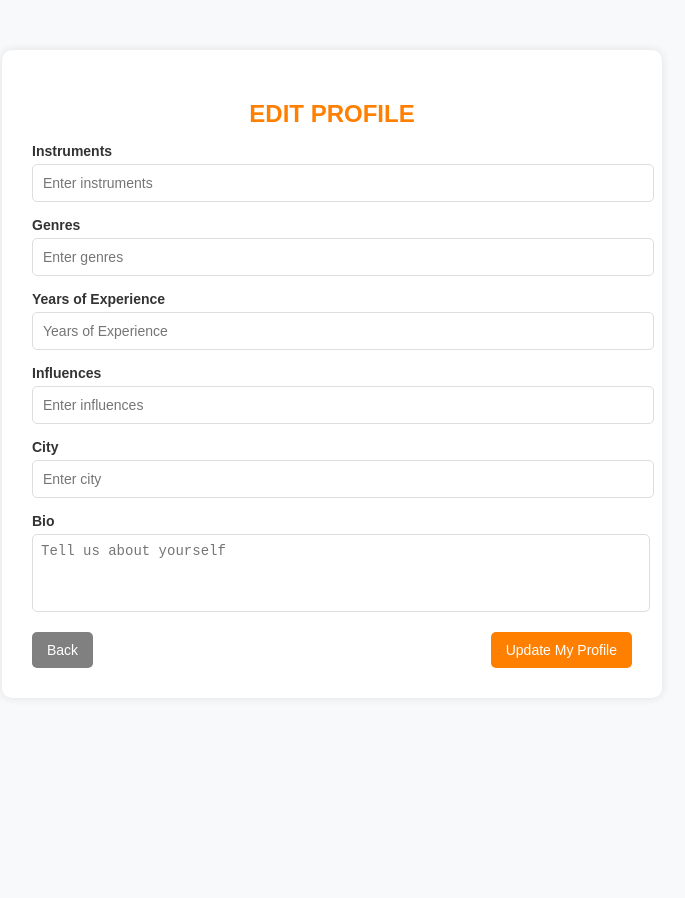
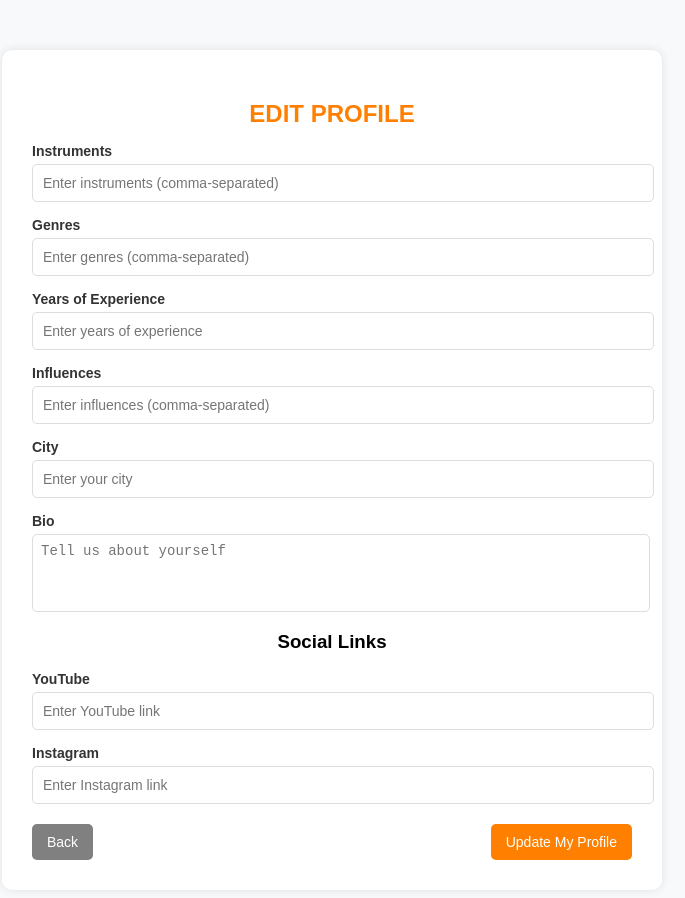
Before and after one commit to VivianAniebonam/CADENCE, a React (Create React App) app: page /edit-profile in a window 1280 px wide. Shown: the top 898 px of the page, without its empty margins (308-993 px from the left). Before the commit the page ends 800 px from the top, so only its background shows below. Built offline with nearby package versions, Linux system fonts and the light colour scheme; no server answers.

Commit message:
Update ProfileEdit.js

```diff
--- a/src/pages/ProfileEdit.js
+++ b/src/pages/ProfileEdit.js
@@ -10,10 +10,10 @@ const ProfileEdit = () => {
         genres: "",
         influences: "",
         city: "",
-        youtubeLink: "",
-        instaLink: "",
         bio: "",
         yearsOfExperience: "",
+        youtube: "",
+        instagram: ""
     });
 
     useEffect(() => {
@@ -30,10 +30,10 @@ const ProfileEdit = () => {
                         genres: response.data.profile.genres?.join(", ") || "",
                         influences: response.data.profile.influences?.join(", ") || "",
                         city: response.data.profile.city || "",
-                        youtubeLink: response.data.profile.socialLinks?.youtube || "",
-                        instaLink: response.data.profile.socialLinks?.instagram || "",
                         bio: response.data.profile.bio || "",
                         yearsOfExperience: response.data.profile.yearsOfExperience || "",
+                        youtube: response.data.profile.youtube || "",
+                        instagram: response.data.profile.instagram || ""
                     });
                 }
             } catch (error) {
@@ -49,16 +49,14 @@ const ProfileEdit = () => {
             const token = localStorage.getItem("token");
 
             const updatedProfile = {
-                instruments: profile.instruments.trim() ? profile.instruments.split(",").map(i => i.trim()) : undefined,
-                genres: profile.genres.trim() ? profile.genres.split(",").map(i => i.trim()) : undefined,
-                influences: profile.influences.trim() ? profile.influences.split(",").map(i => i.trim()) : undefined,
-                city: profile.city.trim() ? profile.city : undefined,
-                bio: profile.bio.trim() ? profile.bio : undefined,
-                yearsOfExperience: profile.yearsOfExperience ? Number(profile.yearsOfExperience) : undefined,
-                socialLinks: {
-                    youtube: profile.youtubeLink.trim() ? profile.youtubeLink : undefined,
-                    instagram: profile.instaLink.trim() ? profile.instaLink : undefined,
-                }
+                instruments: profile.instruments ? profile.instruments.split(",").map(i => i.trim()) : [],
+                genres: profile.genres ? profile.genres.split(",").map(i => i.trim()) : [],
+                influences: profile.influences ? profile.influences.split(",").map(i => i.trim()) : [],
+                city: profile.city,
+                bio: profile.bio,
+                yearsOfExperience: Number(profile.yearsOfExperience),
+                youtube: profile.youtube,
+                instagram: profile.instagram
             };
 
             const response = await axios.put("http://localhost:5000/api/profile", updatedProfile, {
@@ -81,32 +79,83 @@ const ProfileEdit = () => {
 
             <div className="input-group">
                 <label>Instruments</label>
-                <input type="text" placeholder="Enter instruments" value={profile.instruments} onChange={(e) => setProfile({ ...profile, instruments: e.target.value })} />
+                <input
+                    type="text"
+                    placeholder="Enter instruments (comma-separated)"
+                    value={profile.instruments}
+                    onChange={(e) => setProfile({ ...profile, instruments: e.target.value })}
+                />
             </div>
 
             <div className="input-group">
                 <label>Genres</label>
-                <input type="text" placeholder="Enter genres" value={profile.genres} onChange={(e) => setProfile({ ...profile, genres: e.target.value })} />
+                <input
+                    type="text"
+                    placeholder="Enter genres (comma-separated)"
+                    value={profile.genres}
+                    onChange={(e) => setProfile({ ...profile, genres: e.target.value })}
+                />
             </div>
 
             <div className="input-group">
                 <label>Years of Experience</label>
-                <input type="number" placeholder="Years of Experience" value={profile.yearsOfExperience} onChange={(e) => setProfile({ ...profile, yearsOfExperience: e.target.value })} />
+                <input
+                    type="number"
+                    placeholder="Enter years of experience"
+                    value={profile.yearsOfExperience}
+                    onChange={(e) => setProfile({ ...profile, yearsOfExperience: e.target.value })}
+                />
             </div>
 
             <div className="input-group">
                 <label>Influences</label>
-                <input type="text" placeholder="Enter influences" value={profile.influences} onChange={(e) => setProfile({ ...profile, influences: e.target.value })} />
+                <input
+                    type="text"
+                    placeholder="Enter influences (comma-separated)"
+                    value={profile.influences}
+                    onChange={(e) => setProfile({ ...profile, influences: e.target.value })}
+                />
             </div>
 
             <div className="input-group">
                 <label>City</label>
-                <input type="text" placeholder="Enter city" value={profile.city} onChange={(e) => setProfile({ ...profile, city: e.target.value })} />
+                <input
+                    type="text"
+                    placeholder="Enter your city"
+                    value={profile.city}
+                    onChange={(e) => setProfile({ ...profile, city: e.target.value })}
+                />
             </div>
 
             <div className="input-group">
                 <label>Bio</label>
-                <textarea placeholder="Tell us about yourself" value={profile.bio} onChange={(e) => setProfile({ ...profile, bio: e.target.value })} />
+                <textarea
+                    placeholder="Tell us about yourself"
+                    value={profile.bio}
+                    onChange={(e) => setProfile({ ...profile, bio: e.target.value })}
+                />
+            </div>
+
+            <h3>Social Links</h3>
+
+            <div className="input-group">
+                <label>YouTube</label>
+                <input
+                    type="text"
+                    placeholder="Enter YouTube link"
+                    value={profile.youtube}
+                    onChange={(e) => setProfile({ ...profile, youtube: e.target.value })}
+                />
+            </div>
+
+            <div className="input-group">
+                <label>Instagram</label>
+                <input
+                    type="text"
+                    placeholder="Enter Instagram link"
+                    value={profile.instagram}
+                    onChange={(e) => setProfile({ ...profile, instagram: e.target.value })}
+                />
             </div>
 
             <div className="button-container">
```
